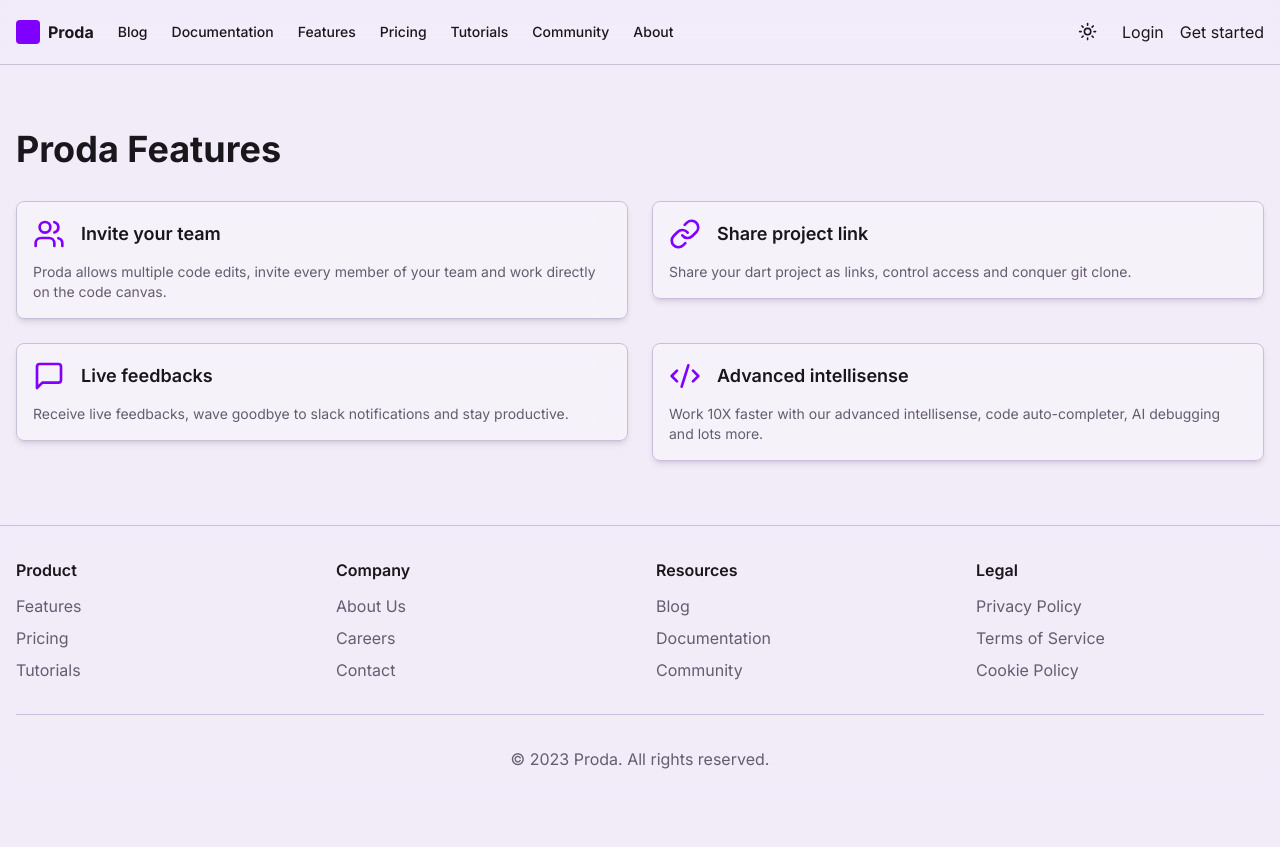
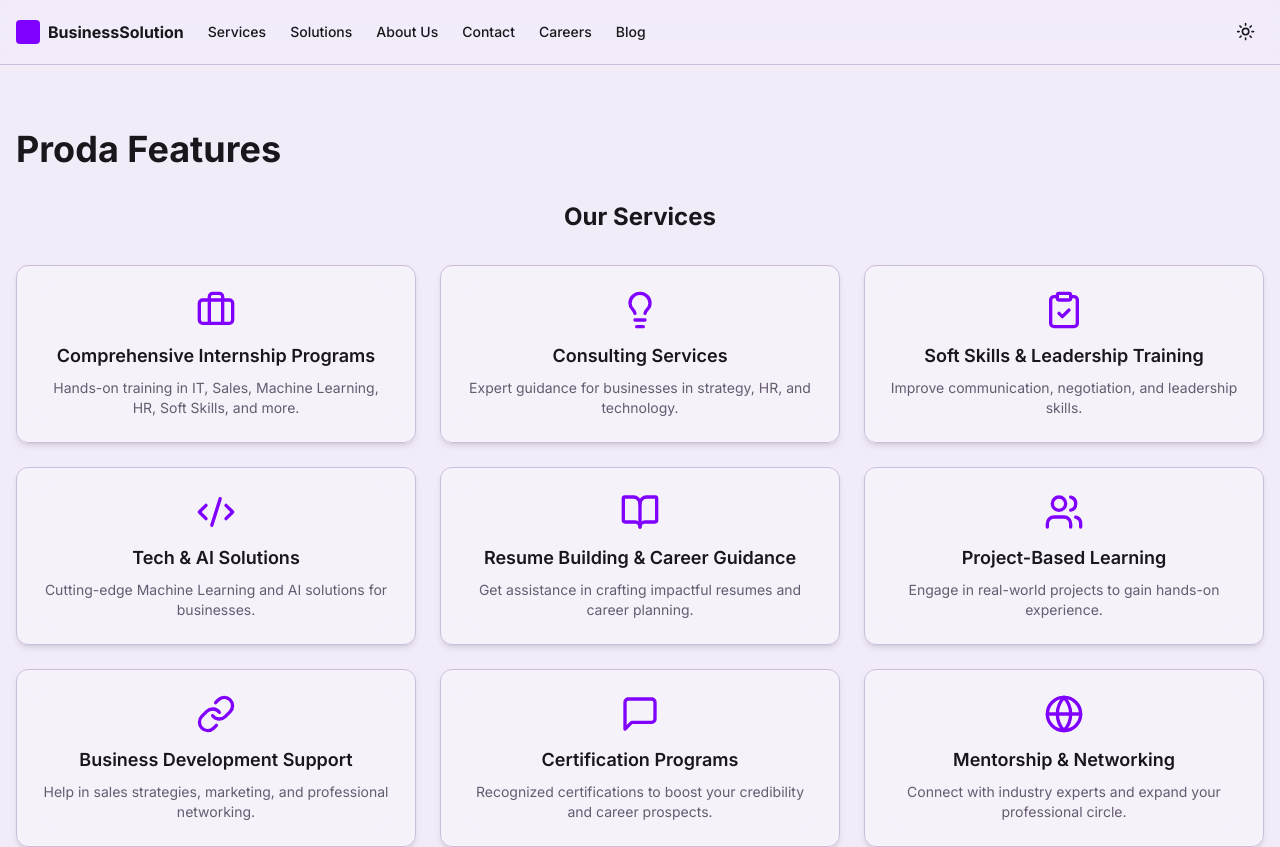
Before and after one commit to ashutosh-education/BusinessSolutions, a Next.js app: page /features in a window 1280 px wide. Shown: the top 847 px of the page. Before the commit the page ends 803 px from the top, so only its background shows below. Built offline with nearby package versions, Linux system fonts and the light colour scheme.

Commit message:
home page done

```diff
--- a/components/analytics.tsx
+++ b/components/analytics.tsx
@@ -2,42 +2,70 @@
 
 import { motion } from "framer-motion";
 import { LineChart } from "@/components/line-chart";
-import { Scan, ArrowUpDown, Box } from "lucide-react";
+import { TrendingUp, BarChart3, PieChart, Users, Briefcase, Lightbulb } from "lucide-react";
 
 export default function Analytics() {
   return (
-    <section className="grid grid-cols-1 md:grid-cols-2 lg:grid-cols-3 gap-6">
+    <section className="space-y-10 py-8">
       <motion.div
-        className="col-span-full md:col-span-2"
+        className="text-center space-y-4"
         initial={{ opacity: 0, y: 20 }}
         animate={{ opacity: 1, y: 0 }}
         transition={{ duration: 0.5 }}
       >
-        <div className="bg-card/50 backdrop-blur-lg border border-border rounded-lg shadow-md p-6">
-          <div className="mb-4">
-            <h2 className="text-lg font-semibold text-foreground">Market Research</h2>
+        <h2 className="text-4xl font-bold tracking-tight text-foreground">
+          BusinessSolution Growth Analytics (2022-2025)
+        </h2>
+        <p className="text-xl text-muted-foreground max-w-[800px] mx-auto">
+          Tracking our progress and impact over the years with data-driven insights.
+        </p>
+      </motion.div>
+
+      <motion.div
+        className="bg-card/50 backdrop-blur-lg border border-border rounded-xl shadow-md p-6"
+        initial={{ opacity: 0, y: 20 }}
+        animate={{ opacity: 1, y: 0 }}
+        transition={{ duration: 0.5 }}
+      >
+        <div className="mb-4 text-center">
+          <h3 className="text-lg font-semibold text-foreground">Growth Overview</h3>
         </div>
         <div className="h-[300px]">
           <LineChart />
         </div>
-        </div>
       </motion.div>
 
+      <section className="grid grid-cols-1 sm:grid-cols-2 lg:grid-cols-3 gap-6">
         {[
           {
-          title: "UPC Scanner",
-          description: "Explore in-depth analytics on brand performance in the marketplace.",
-          icon: Scan,
+            title: "Revenue Growth",
+            description: "Steady increase in revenue from 2022 to 2025, showcasing our expanding market reach.",
+            icon: TrendingUp,
           },
           {
-          title: "Reverse Sourcing",
-          description: "Explore in-depth analytics on brand performance in the marketplace.",
-          icon: ArrowUpDown,
+            title: "User Engagement",
+            description: "Higher engagement levels each year, demonstrating our growing user base.",
+            icon: BarChart3,
           },
           {
-          title: "Brand Lookup",
-          description: "Explore in-depth analytics on brand performance in the marketplace.",
-          icon: Box,
+            title: "Service Expansion",
+            description: "New services and offerings added annually to cater to diverse business needs.",
+            icon: PieChart,
+          },
+          {
+            title: "Internship Programs",
+            description: "Offering internships in IT, sales, ML, HR, and consulting to shape future professionals.",
+            icon: Users,
+          },
+          {
+            title: "Business Consulting",
+            description: "Providing expert business strategies and consulting services to help companies thrive.",
+            icon: Briefcase,
+          },
+          {
+            title: "Innovation & Technology",
+            description: "Fostering a culture of innovation with cutting-edge technological solutions.",
+            icon: Lightbulb,
           },
         ].map((item, index) => (
           <motion.div
@@ -46,15 +74,16 @@ export default function Analytics() {
             animate={{ opacity: 1, y: 0 }}
             transition={{ duration: 0.5, delay: 0.2 + index * 0.1 }}
           >
-          <div className="bg-card/50 backdrop-blur-lg border border-border rounded-lg shadow-md p-6">
-            <div className="flex items-center mb-4">
-              <item.icon className="h-8 w-8 text-primary mr-4" />
-              <h2 className="text-lg font-semibold text-foreground">{item.title}</h2>
+            <div className="bg-card/50 backdrop-blur-lg border border-border rounded-xl shadow-md p-6 text-center">
+              <div className="flex flex-col items-center mb-4">
+                <item.icon className="h-10 w-10 text-primary mb-2" />
+                <h3 className="text-lg font-semibold text-foreground">{item.title}</h3>
               </div>
               <p className="text-muted-foreground">{item.description}</p>
             </div>
           </motion.div>
         ))}
       </section>
+    </section>
   );
 }
--- a/components/features.tsx
+++ b/components/features.tsx
@@ -1,36 +1,77 @@
 "use client";
 
 import { motion } from "framer-motion";
-import { Users, LinkIcon, MessageSquare, Code2 } from "lucide-react";
+import { Users, LinkIcon, MessageSquare, Code2, Briefcase, Lightbulb, ClipboardCheck, BookOpen, Globe, Settings } from "lucide-react";
 
 const features = [
   {
-    title: "Invite your team",
-    description:
-      "Proda allows multiple code edits, invite every member of your team and work directly on the code canvas.",
+    title: "Comprehensive Internship Programs",
+    description: "Hands-on training in IT, Sales, Machine Learning, HR, Soft Skills, and more.",
+    icon: Briefcase,
+  },
+  {
+    title: "Consulting Services",
+    description: "Expert guidance for businesses in strategy, HR, and technology.",
+    icon: Lightbulb,
+  },
+  {
+    title: "Soft Skills & Leadership Training",
+    description: "Improve communication, negotiation, and leadership skills.",
+    icon: ClipboardCheck,
+  },
+  {
+    title: "Tech & AI Solutions",
+    description: "Cutting-edge Machine Learning and AI solutions for businesses.",
+    icon: Code2,
+  },
+  {
+    title: "Resume Building & Career Guidance",
+    description: "Get assistance in crafting impactful resumes and career planning.",
+    icon: BookOpen,
+  },
+  {
+    title: "Project-Based Learning",
+    description: "Engage in real-world projects to gain hands-on experience.",
     icon: Users,
   },
   {
-    title: "Share project link",
-    description: "Share your dart project as links, control access and conquer git clone.",
+    title: "Business Development Support",
+    description: "Help in sales strategies, marketing, and professional networking.",
     icon: LinkIcon,
   },
   {
-    title: "Live feedbacks",
-    description: "Receive live feedbacks, wave goodbye to slack notifications and stay productive.",
+    title: "Certification Programs",
+    description: "Recognized certifications to boost your credibility and career prospects.",
     icon: MessageSquare,
   },
   {
-    title: "Advanced intellisense",
-    description:
-      "Work 10X faster with our advanced intellisense, code auto-completer, AI debugging and lots more.",
-    icon: Code2,
+    title: "Mentorship & Networking",
+    description: "Connect with industry experts and expand your professional circle.",
+    icon: Globe,
   },
+  {
+    title: "Customizable Training Modules",
+    description: "Tailored training programs for businesses and individuals.",
+    icon: Settings,
+  },
+  {
+    title: "Entrepreneurship Guidance",
+    description: "Support for startups with business planning, funding strategies, and market analysis.",
+    icon: Briefcase,
+  },
+  {
+    title: "Corporate Training Solutions",
+    description: "Customized training programs for businesses to enhance employee skills and productivity.",
+    icon: ClipboardCheck,
+  },
+
 ];
 
 export default function Features() {
   return (
-    <section className="grid grid-cols-1 md:grid-cols-2 gap-6">
+    <section>
+      <h2 className="text-2xl font-bold text-center mb-8">Our Services</h2>
+      <div className="grid grid-cols-1 sm:grid-cols-2 lg:grid-cols-3 gap-6">
       {features.map((feature, index) => (
         <motion.div
         key={feature.title}
@@ -38,15 +79,14 @@ export default function Features() {
         animate={{ opacity: 1, y: 0 }}
         transition={{ duration: 0.5, delay: index * 0.1 }}
         >
-          <div className="rounded-lg border bg-card/50 backdrop-blur-lg p-4 shadow-md">
-            <div className="flex items-center space-x-4 mb-3">
-              <feature.icon className="h-8 w-8 text-primary" />
+        <div className="rounded-xl border bg-card/50 backdrop-blur-lg p-6 shadow-md flex flex-col items-center text-center">
+          <feature.icon className="h-10 w-10 text-primary mb-3" />
           <h3 className="text-lg font-semibold text-foreground">{feature.title}</h3>
-            </div>
-            <p className="text-sm text-muted-foreground">{feature.description}</p>
+          <p className="text-sm text-muted-foreground mt-2">{feature.description}</p>
         </div>
         </motion.div>
       ))}
+      </div>
     </section>
   );
 }
--- a/components/footer.tsx
+++ b/components/footer.tsx
@@ -56,7 +56,7 @@ export default function Footer() {
           ))}
         </div>
         <div className="mt-8 pt-8 border-t border-border text-center text-muted-foreground">
-          <p>&copy; 2023 Proda. All rights reserved.</p>
+          <p>&copy; 2025 Business Solutions. All rights reserved.</p>
         </div>
       </div>
     </footer>
--- a/components/line-chart.tsx
+++ b/components/line-chart.tsx
@@ -4,11 +4,10 @@ import { Line, LineChart as RechartsLineChart, ResponsiveContainer, Tooltip, XAx
 import { useTheme } from 'next-themes'
 
 const data = [
-  { date: "Nov 1", Alqen: 50, Others: 48 },
-  { date: "Nov 7", Alqen: 45, Others: 42 },
-  { date: "Nov 14", Alqen: 47, Others: 55 },
-  { date: "Nov 21", Alqen: 48, Others: 52 },
-  { date: "Nov 30", Alqen: 65, Others: 48 },
+  { year: "2022", BusinessSolution: 30, Industry: 25 },
+  { year: "2023", BusinessSolution: 50, Industry: 40 },
+  { year: "2024", BusinessSolution: 75, Industry: 60 },
+  { year: "2025", BusinessSolution: 100, Industry: 85 },
 ]
 
 export function LineChart() {
@@ -19,7 +18,7 @@ export function LineChart() {
     <ResponsiveContainer width="100%" height="100%">
       <RechartsLineChart data={data}>
         <XAxis
-          dataKey="date"
+          dataKey="year"
           stroke={isDark ? "#888888" : "#333333"}
           fontSize={12}
           tickLine={false}
@@ -39,8 +38,8 @@ export function LineChart() {
             color: isDark ? 'hsl(var(--foreground))' : 'hsl(var(--card-foreground))'
           }}
         />
-        <Line type="monotone" dataKey="Alqen" stroke="hsl(var(--primary))" strokeWidth={2} />
-        <Line type="monotone" dataKey="Others" stroke={isDark ? "#888888" : "#333333"} strokeWidth={2} strokeDasharray="5 5" />
+        <Line type="monotone" dataKey="BusinessSolution" stroke="hsl(var(--primary))" strokeWidth={2} />
+        <Line type="monotone" dataKey="Industry" stroke={isDark ? "#888888" : "#333333"} strokeWidth={2} strokeDasharray="5 5" />
       </RechartsLineChart>
     </ResponsiveContainer>
   )
--- a/components/navbar.tsx
+++ b/components/navbar.tsx
@@ -3,19 +3,19 @@
 import { useState } from "react";
 import Link from "next/link";
 import { ThemeToggle } from "@/components/theme-toggle";
-import { Menu } from "lucide-react";
+import { Menu, X } from "lucide-react"; // Added X icon for closing the menu
 
 export default function Navbar() {
   const [isMenuOpen, setIsMenuOpen] = useState(false);
 
+  // Update with your business links
   const navItems = [
-    { href: "/blog", label: "Blog" },
-    { href: "/docs", label: "Documentation" },
-    { href: "/features", label: "Features" },
-    { href: "/pricing", label: "Pricing" },
-    { href: "/tutorials", label: "Tutorials" },
-    { href: "/community", label: "Community" },
-    { href: "/about", label: "About" },
+    { href: "/features", label: "Services" },
+    { href: "/community", label: "Solutions" },
+    { href: "/about", label: "About Us" },
+    { href: "/contact", label: "Contact" },
+    { href: "/careers", label: "Careers" }, // Optional section for hiring
+    { href: "/blog", label: "Blog" }, // Optional blog section
   ];
 
   // Inline Button component
@@ -59,7 +59,7 @@ export default function Navbar() {
       <div className="container flex h-16 items-center px-4">
         <Link href="/" className="flex items-center space-x-2">
           <div className="h-6 w-6 bg-primary rounded-sm" />
-          <span className="font-bold text-foreground">Proda</span>
+          <span className="font-bold text-foreground">BusinessSolution</span> {/* Updated company name */}
         </Link>
         <div className="hidden md:flex items-center space-x-6 ml-6">
           {navItems.map((item) => (
@@ -74,22 +74,13 @@ export default function Navbar() {
         </div>
         <div className="ml-auto flex items-center space-x-4">
           <ThemeToggle />
-          <Button variant="ghost" asChild className="hidden md:inline-flex">
-            <Link href="/login">Login</Link>
-          </Button>
-          <Button asChild className="hidden md:inline-flex">
-            <Link href="/login">Get started</Link>
-          </Button>
-          <Button
-            variant="ghost"
-            size="icon"
-            className="md:hidden"
-            onClick={() => setIsMenuOpen(!isMenuOpen)}
-          >
-            <Menu className="h-5 w-5" />
+          {/* Removed login-related buttons */}
+          <Button variant="ghost" size="icon" className="md:hidden" onClick={() => setIsMenuOpen(!isMenuOpen)}>
+            {isMenuOpen ? <X className="h-5 w-5" /> : <Menu className="h-5 w-5" />}
           </Button>
         </div>
       </div>
+
       {isMenuOpen && (
         <div className="md:hidden border-t border-border">
           <div className="container py-4 space-y-2">
@@ -103,16 +94,7 @@ export default function Navbar() {
                 {item.label}
               </Link>
             ))}
-            <Link
-              href="/login"
-              className="block text-sm font-medium transition-colors hover:text-primary"
-              onClick={() => setIsMenuOpen(false)}
-            >
-              Login
-            </Link>
-            <Button asChild className="w-full" onClick={() => setIsMenuOpen(false)}>
-              <Link href="/login">Get started</Link>
-            </Button>
+            {/* Removed Login/Get Started sections */}
           </div>
         </div>
       )}
```
Also changed, not shown: app/login/page.tsx (deleted, +0 -16 lines), components/contact-form.tsx (+59 -12 lines). Lines whose indentation alone changed are shown as unchanged.
